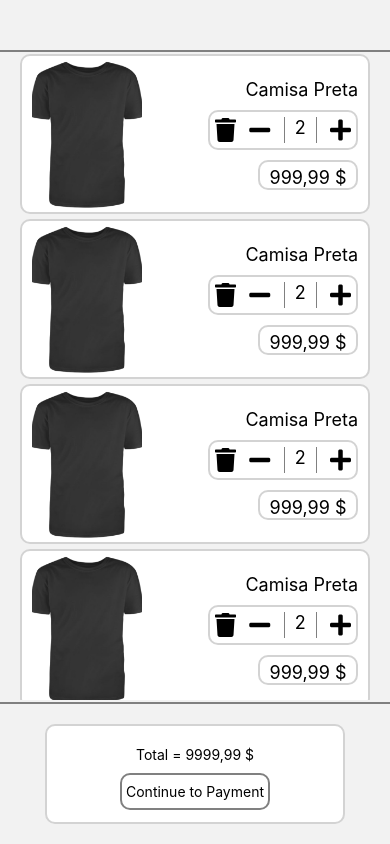
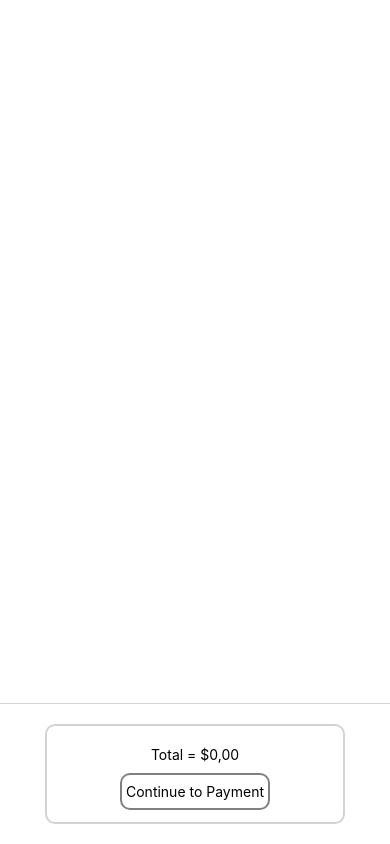
Before and after one commit to ItamarLu/StoreApp, a React Native app: screen /CartScreen in a window 390 px wide. Built offline with nearby package versions, Linux system fonts and the light colour scheme.

Commit message:
add items to cart

```diff
--- a/src/components/CartInfo.js
+++ b/src/components/CartInfo.js
@@ -1,13 +1,26 @@
 import React from 'react'
 import { StyleSheet, View, Text, TouchableOpacity } from 'react-native'
+import { itemDetails } from '../utilities/itemDetails'
 
-const CartInfo = () => {
+const CartInfo = (props) => {
   const { wrapper, container, infoWrapper, payBtn } = styles
+
+  const { cartItems } = props
+
+  const calculateGrandTotal = () => {
+    let grandTotal = 0
+    for (const [id, quantity] of Object.entries(cartItems)) {
+      const item = itemDetails[id]
+      grandTotal += parseFloat(item.price.replace(',', '.')) * quantity
+    }
+    return grandTotal.toFixed(2).replace('.', ',')
+  }
+
   return (
     <View style={wrapper}>
       <View style={container}>
         <View style={infoWrapper}>
-          <Text>Total = 9999,99 $</Text>
+          <Text>Total = ${calculateGrandTotal()}</Text>
           <TouchableOpacity style={payBtn}>
             <Text>Continue to Payment</Text>
           </TouchableOpacity>
@@ -20,8 +33,8 @@ const CartInfo = () => {
 const styles = StyleSheet.create({
   wrapper: {
     marginTop: 2,
-    borderTopColor: 'gray',
-    borderTopWidth: 2
+    borderTopColor: 'lightgray',
+    borderTopWidth: 1
   },
   container: {
     width: 300,
@@ -30,7 +43,7 @@ const styles = StyleSheet.create({
     borderWidth: 2,
     borderRadius: 10,
     borderColor: 'lightgray',
-    elevation: 7,
+    elevation: 5,
     alignSelf: 'center',
     margin: 20
   },
--- a/src/components/CartItem.js
+++ b/src/components/CartItem.js
@@ -1,39 +1,64 @@
-import React from 'react'
+import React, { useState } from 'react'
 import { StyleSheet, View, Text, Image, TouchableOpacity } from 'react-native'
 import { FontAwesome5 } from '@expo/vector-icons'
 
-const CartItem = () => {
+const CartItem = (props) => {
   const {
     container,
     imageWrapper,
     imageStyle,
     infoBuyWrapper,
-    itemName,
+    itemNameStyles,
     quantityControlWrapper,
     itemQuantityTxt,
-    priceTxt
+    priceTxt,
+    cartBtn
   } = styles
+
+  const { itemPath, itemName, itemPrice, id, updateQuantityInCart, quantity } =
+    props
+  const [numberOfItems, setNumberOfItems] = useState(quantity)
+
+  const handlePressAdd = () => {
+    setNumberOfItems(numberOfItems + 1)
+    updateQuantityInCart(id, numberOfItems + 1)
+  }
+  const handlePressMinus = () => {
+    if (numberOfItems > 0) {
+      setNumberOfItems(numberOfItems - 1)
+      updateQuantityInCart(id, numberOfItems - 1)
+    }
+  }
+
+  const calculateTotalPrice = () => {
+    return (parseFloat(itemPrice.replace(',', '.')) * numberOfItems)
+      .toFixed(2)
+      .replace('.', ',')
+  }
 
   return (
     <View style={container}>
       <View style={imageWrapper}>
-        <Image style={imageStyle} source={require('../../icons/shirt.png')} />
+        <Image style={imageStyle} source={itemPath} />
       </View>
       <View style={infoBuyWrapper}>
-        <Text style={itemName}>Camisa Preta</Text>
+        <Text style={itemNameStyles}>{itemName}</Text>
         <View style={quantityControlWrapper}>
-          <TouchableOpacity>
-            <FontAwesome5 name="trash" size={24} color="black" />
-          </TouchableOpacity>
-          <TouchableOpacity>
-            <FontAwesome5 name="minus" size={24} color="black" />
-          </TouchableOpacity>
-          <Text style={itemQuantityTxt}>2</Text>
-          <TouchableOpacity>
-            <FontAwesome5 name="plus" size={24} color="black" />
+          {numberOfItems === 1 ? (
+            <TouchableOpacity style={cartBtn} onPress={handlePressMinus}>
+              <FontAwesome5 name="trash" size={24} color="white" />
+            </TouchableOpacity>
+          ) : (
+            <TouchableOpacity style={cartBtn} onPress={handlePressMinus}>
+              <FontAwesome5 name="minus" size={24} color="white" />
+            </TouchableOpacity>
+          )}
+          <Text style={itemQuantityTxt}>{numberOfItems}</Text>
+          <TouchableOpacity style={cartBtn} onPress={handlePressAdd}>
+            <FontAwesome5 name="plus" size={24} color="white" />
           </TouchableOpacity>
         </View>
-        <Text style={priceTxt}>999,99 $</Text>
+        <Text style={priceTxt}>${calculateTotalPrice()}</Text>
       </View>
     </View>
   )
@@ -44,11 +69,11 @@ const styles = StyleSheet.create({
     width: 350,
     height: 160,
     backgroundColor: 'white',
-    borderWidth: 2,
     borderRadius: 10,
-    borderColor: 'lightgray',
+    elevation: 5,
     flexDirection: 'row',
-    justifyContent: 'space-between'
+    justifyContent: 'space-between',
+    marginVertical: 5
   },
   imageWrapper: {
     justifyContent: 'center',
@@ -68,35 +93,36 @@ const styles = StyleSheet.create({
     maxWidth: 200,
     marginRight: 10
   },
-  itemName: {
+  itemNameStyles: {
     fontSize: 18
   },
   quantityControlWrapper: {
     flexDirection: 'row',
     justifyContent: 'space-between',
-    width: 150,
-    borderWidth: 2,
+    alignItems: 'center',
+    gap: 10,
     borderRadius: 10,
-    borderColor: 'lightgray',
     padding: 5
   },
   itemQuantityTxt: {
     fontSize: 18,
-    borderRightColor: 'gray',
-    borderRightWidth: 1,
-    borderLeftColor: 'gray',
-    borderLeftWidth: 1,
-    paddingLeft: 10,
-    paddingRight: 10
+    height: 30,
+    width: 30,
+    textAlign: 'center',
+    textAlignVertical: 'center'
   },
   priceTxt: {
+    fontWeight: '600',
     fontSize: 18,
-    borderWidth: 2,
+    borderRadius: 10
+  },
+  cartBtn: {
     borderRadius: 10,
-    borderColor: 'lightgray',
-    paddingTop: 5,
-    width: 100,
-    textAlign: 'center'
+    backgroundColor: 'black',
+    height: 35,
+    width: 35,
+    justifyContent: 'center',
+    alignItems: 'center'
   }
 })
 
--- a/src/screens/CartScreen.js
+++ b/src/screens/CartScreen.js
@@ -1,39 +1,78 @@
-import React from 'react'
+import React, { useState, useEffect } from 'react'
 import { StyleSheet, View, StatusBar, ScrollView } from 'react-native'
 import CartItem from '../components/CartItem'
 import CartInfo from '../components/CartInfo'
+import { itemDetails } from '../utilities/itemDetails'
+import { loadItems, saveItems } from '../utilities/Storage'
 
 const CartScreen = () => {
   const { container, body } = styles
+
+  const [items, setItems] = useState({})
+
+  const getImagePathForItemId = (id) => {
+    return itemDetails[id].imagePath
+  }
+  const getItemNameForItemId = (id) => {
+    return itemDetails[id].name
+  }
+  const getItemPriceForItemId = (id) => {
+    return itemDetails[id].price
+  }
+
+  useEffect(() => {
+    const loadItemsFromStorage = async () => {
+      const storedItems = await loadItems()
+      setItems(storedItems)
+    }
+
+    loadItemsFromStorage()
+  }, [])
+
+  const filteredItems = Object.entries(items).filter(
+    ([id, quantity]) => quantity > 0
+  )
+
+  const updateQuantityInCart = (itemId, newQuantity) => {
+    setItems((prevItems) => ({
+      ...prevItems,
+      [itemId]: newQuantity
+    }))
+    saveItems({ ...items, [itemId]: newQuantity })
+  }
+
   return (
     <View style={container}>
       <StatusBar />
-      <ScrollView>
+      <ScrollView showsVerticalScrollIndicator={false}>
         <View style={body}>
-          <CartItem />
-          <CartItem />
-          <CartItem />
-          <CartItem />
-          <CartItem />
+          {filteredItems.map(([id, quantity]) => (
+            <CartItem
+              key={id}
+              itemPath={getImagePathForItemId(id)}
+              itemName={getItemNameForItemId(id)}
+              itemPrice={getItemPriceForItemId(id)}
+              id={id}
+              updateQuantityInCart={updateQuantityInCart}
+              quantity={quantity}
+            />
+          ))}
         </View>
       </ScrollView>
-      <CartInfo />
+      <CartInfo cartItems={items} />
     </View>
   )
 }
 
 const styles = StyleSheet.create({
   container: {
+    backgroundColor: 'white',
     flex: 1,
-    marginTop: 50,
-    paddingTop: 2,
-    borderTopColor: 'gray',
-    borderTopWidth: 2
+    paddingTop: 5
   },
   body: {
     justifyContent: 'center',
-    alignItems: 'center',
-    gap: 5
+    alignItems: 'center'
   }
 })
 
--- a/src/screens/MainScreen.js
+++ b/src/screens/MainScreen.js
@@ -1,9 +1,10 @@
-import React, { useState, useEffect } from 'react'
+import React, { useState, useEffect, useCallback } from 'react'
 import { View, StyleSheet, StatusBar, ScrollView } from 'react-native'
 import HeaderContent from '../components/HeaderContent'
 import Item from '../components/Item'
 import Category from '../components/Category'
 import { loadItems, saveItems } from '../utilities/Storage'
+import { useFocusEffect } from '@react-navigation/native'
 
 const MainScreen = ({ navigation }) => {
   const { container, header, categoryViewStyles, body } = styles
@@ -23,6 +24,19 @@ const MainScreen = ({ navigation }) => {
     notebook: 0
   })
 
+  const updateMainScreenData = useCallback(async () => {
+    const storedItems = await loadItems()
+    setItems(storedItems)
+  }, [])
+
+  useFocusEffect(
+    useCallback(() => {
+      (async () => {
+        await updateMainScreenData()
+      })()
+    }, [updateMainScreenData])
+  )
+
   const handleNav = () => {
     navigation.navigate('CartScreen')
   }
@@ -39,22 +53,12 @@ const MainScreen = ({ navigation }) => {
 
   useEffect(() => {
     saveItems(items)
-    console.log(items)
   }, [items])
-
-  useEffect(() => {
-    const loadItemsFromStorage = async () => {
-      const storedItems = await loadItems()
-      setItems(storedItems)
-    }
-
-    loadItemsFromStorage()
-  }, [])
 
   return (
     <View style={container}>
       <StatusBar />
-      <ScrollView>
+      <ScrollView showsVerticalScrollIndicator={false}>
         <View style={header}>
           <HeaderContent navTo={handleNav} cartItemsNum={cartItemsNumber} />
         </View>
--- /dev/null
+++ b/src/utilities/itemDetails.js
@@ -0,0 +1,62 @@
+export const itemDetails = {
+  shirt: {
+    name: 'Black Shirt',
+    price: '34,99',
+    imagePath: require('../../icons/shirt.png')
+  },
+  backpack: {
+    name: 'Backpack',
+    price: '49,99',
+    imagePath: require('../../icons/backpack.png')
+  },
+  watch: {
+    name: 'Golden Watch',
+    price: '99,99',
+    imagePath: require('../../icons/watch.png')
+  },
+  hat: {
+    name: 'Straw Hat',
+    price: '9,99',
+    imagePath: require('../../icons/strawHat.png')
+  },
+  guitar: {
+    name: 'Electric Guitar',
+    price: '344,99',
+    imagePath: require('../../icons/guitar.png')
+  },
+  shoes: {
+    name: 'Black Shoes',
+    price: '59,99',
+    imagePath: require('../../icons/shoes.png')
+  },
+  chair: {
+    name: 'Couch Chair',
+    price: '22,99',
+    imagePath: require('../../icons/chair.png')
+  },
+  table: {
+    name: 'Tall Table',
+    price: '137,99',
+    imagePath: require('../../icons/table.png')
+  },
+  umbrella: {
+    name: 'Red Umbrella',
+    price: '17,99',
+    imagePath: require('../../icons/umbrella.png')
+  },
+  ball: {
+    name: 'Soccer Ball',
+    price: '15,99',
+    imagePath: require('../../icons/ball.png')
+  },
+  sunglass: {
+    name: 'Sunglass',
+    price: '42,99',
+    imagePath: require('../../icons/sunglass.png')
+  },
+  notebook: {
+    name: 'Notebook',
+    price: '589,99',
+    imagePath: require('../../icons/notebook.png')
+  }
+}
```
